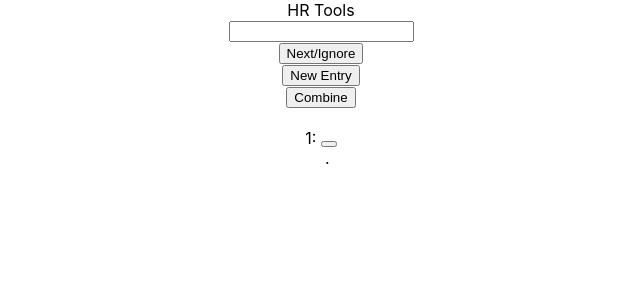
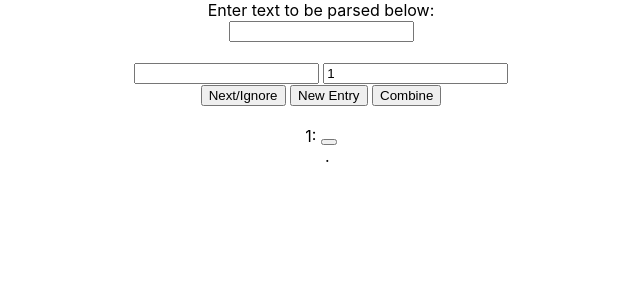
Before and after one commit to jonkiersey/hr-tools, a React (Create React App) app: page / in a window 1280 px wide. Both pictures are taken after a click on the button "New Entry". Shown: the top 300 px of the page, without its empty margins (319-959 px from the left). Built offline with nearby package versions, Linux system fonts and the light colour scheme.

Commit message:
Move CultureParse to its own component; make data editable; extract starting values

```diff
--- a/src/App.js
+++ b/src/App.js
@@ -1,91 +1,11 @@
-import React, { useEffect, useState } from 'react';
+import React from 'react';
 import './App.css';
 
+import CultureParse from './Components/CultureParse';
+
 const App = () => {
-  const [formData, setFormData] = useState('');
-  const [rawData, setRawData] = useState('');
-  const [keyData, setKeyData] = useState({});
-  const [currentText, setCurrentText] = useState('');
-  const [currentIndex, setCurrentIndex] = useState(0);
-  const [previousIndex, setPreviousIndex] = useState(0);
-  const [formattedData, setFormattedData] = useState('');
-
-  useEffect(() => {
-    setRawData(formData);
-  }, [formData])
-
-  useEffect(() => {
-    if (!rawData) { return; }
-    const newIndex = rawData.indexOf('.') + 1;
-    const firstSentence = rawData.slice(0, newIndex - 1);
-    setCurrentIndex(newIndex);
-    setCurrentText(firstSentence);
-  }, [rawData]);
-
-  const prettyPrint = () => {
-    const sortedData = Object.entries(keyData).sort((a, b) => b[1] - a[1]);
-    const prettyData = sortedData.map(([key, count]) => (
-      <>
-        <span style={{fontWeight: 'bold'}}>
-          {count > 1 && `(${count})`} {key.slice(0, key.indexOf(' ')).trim()}
-        </span>
-        &nbsp;{key.slice(key.indexOf(' ')).trim()}.
-      </>
-      ));
-    return prettyData;
-  };
-
-  const advanceCurrent = () => {
-    const newIndex = rawData.slice(currentIndex).indexOf('.') + currentIndex + 1;
-    const nextSentence = rawData.slice(currentIndex, newIndex - 1);
-    setPreviousIndex(currentIndex);
-    setCurrentIndex(newIndex);
-    setCurrentText(nextSentence);
-  };
-
-  const combine = () => {
-    const newIndex = rawData.slice(currentIndex).indexOf('.') + currentIndex + 1;
-    const nextSentence = rawData.slice(previousIndex, newIndex - 1);
-    setCurrentIndex(newIndex);
-    setCurrentText(nextSentence);
-  };
-
-  const newEntry = () => {
-    setKeyData({ ...keyData, [currentText.trim()]: 1 });
-    advanceCurrent();
-  };
-
-  const incrementKey = (key) => {
-    const oldCount = keyData[key];
-    setKeyData({ ...keyData, [key]: oldCount + 1 });
-    advanceCurrent();
-  };
-
   return (
-    <div className="App">
-      HR Tools
-      <div>
-        <input type="text" value={rawData} onChange={(event) => setFormData(event.target.value)} />
-      </div>
-      <div>
-        {currentText}
-      </div>
-      <div>
-        <button onClick={advanceCurrent}>Next/Ignore</button>
-      </div>
-      <div>
-        <button onClick={newEntry}>New Entry</button>
-      </div>
-      <div>
-        <button onClick={combine}>Combine</button>
-      </div>
-      &nbsp;
-      <div>
-        {Object.entries(keyData).map(([key, count]) => <div>{count}: <button onClick={() => incrementKey(key)}>{key}</button></div>)}
-      </div>
-      &nbsp;
-      {prettyPrint()}
-    </div>
+    <CultureParse />
   );
 }
 
--- /dev/null
+++ b/src/Components/CultureParse.js
@@ -0,0 +1,103 @@
+import React, { useEffect, useState } from 'react';
+
+const CultureParse = () => {
+  const [formData, setFormData] = useState('');
+  const [rawData, setRawData] = useState('');
+  const [keyData, setKeyData] = useState({});
+  const [currentText, setCurrentText] = useState('');
+  const [textToSave, setTextToSave] = useState('');
+  const [currentIndex, setCurrentIndex] = useState(0);
+  const [previousIndex, setPreviousIndex] = useState(0);
+  const [startingNumber, setStartingNumber] = useState(1);
+
+  useEffect(() => {
+    setRawData(formData);
+  }, [formData])
+
+  useEffect(() => {
+    if (!rawData) { return; }
+    const newIndex = rawData.indexOf('.') + 1;
+    const firstSentence = rawData.slice(0, newIndex - 1);
+    setCurrentIndex(newIndex);
+    setCurrentText(firstSentence);
+    setTextToSave(firstSentence);
+  }, [rawData]);
+
+  const prettyPrint = () => {
+    const sortedData = Object.entries(keyData).sort((a, b) => b[1] - a[1]);
+    const prettyData = sortedData.map(([key, count]) => (
+      <>
+        <span style={{fontWeight: 'bold'}}>
+          {count > 1 && `(${count})`} {key.slice(0, key.indexOf(' ')).trim()}
+        </span>
+        &nbsp;{key.slice(key.indexOf(' ')).trim()}.
+      </>
+      ));
+    return prettyData;
+  };
+
+  const advanceCurrent = () => {
+    const newIndex = rawData.slice(currentIndex).indexOf('.') + currentIndex + 1;
+    const nextSentence = rawData.slice(currentIndex, newIndex - 1);
+    const [startParen, endParen] = [nextSentence.indexOf('('), nextSentence.indexOf(')')];
+    let maybeNumber;
+    if (startParen > 0 && endParen > 0) {
+      const parenContent = nextSentence.substring(startParen + 1, endParen);
+      maybeNumber = parseInt(parenContent, 10);
+      if (maybeNumber) {
+        setStartingNumber(maybeNumber);
+      }
+    }
+    setStartingNumber(maybeNumber ? maybeNumber : 1);
+    setPreviousIndex(currentIndex);
+    setCurrentIndex(newIndex);
+    setCurrentText(nextSentence);
+    setTextToSave(nextSentence);
+  };
+
+  const combine = () => {
+    const newIndex = rawData.slice(currentIndex).indexOf('.') + currentIndex + 1;
+    const nextSentence = rawData.slice(previousIndex, newIndex - 1);
+    setCurrentIndex(newIndex);
+    setCurrentText(nextSentence);
+    setTextToSave(nextSentence);
+  };
+
+  const newEntry = () => {
+    setKeyData({ ...keyData, [textToSave.trim()]: startingNumber });
+    advanceCurrent();
+  };
+
+  const incrementKey = (key) => {
+    const oldCount = keyData[key];
+    setKeyData({ ...keyData, [key]: oldCount + 1 });
+    advanceCurrent();
+  };
+
+  return (
+    <div className="App">
+      Enter text to be parsed below:
+      <div>
+        <input type="text" value={rawData} onChange={(event) => setFormData(event.target.value)} />
+      </div>
+      &nbsp;
+      <div>
+        <input type="text" value={textToSave} onChange={(event) => setTextToSave(event.target.value)} />&nbsp;
+        <input type="number" value={startingNumber} onChange={(event) => setStartingNumber(parseInt(event.target.value, 10))} />
+      </div>
+      <div>
+        <button onClick={advanceCurrent}>Next/Ignore</button>&nbsp;
+        <button onClick={newEntry}>New Entry</button>&nbsp;
+        <button onClick={combine}>Combine</button>
+      </div>
+      &nbsp;
+      <div>
+        {Object.entries(keyData).map(([key, count]) => <div>{count}: <button onClick={() => incrementKey(key)}>{key}</button></div>)}
+      </div>
+      &nbsp;
+      {prettyPrint()}
+    </div>
+  );
+}
+
+export default CultureParse;
```
